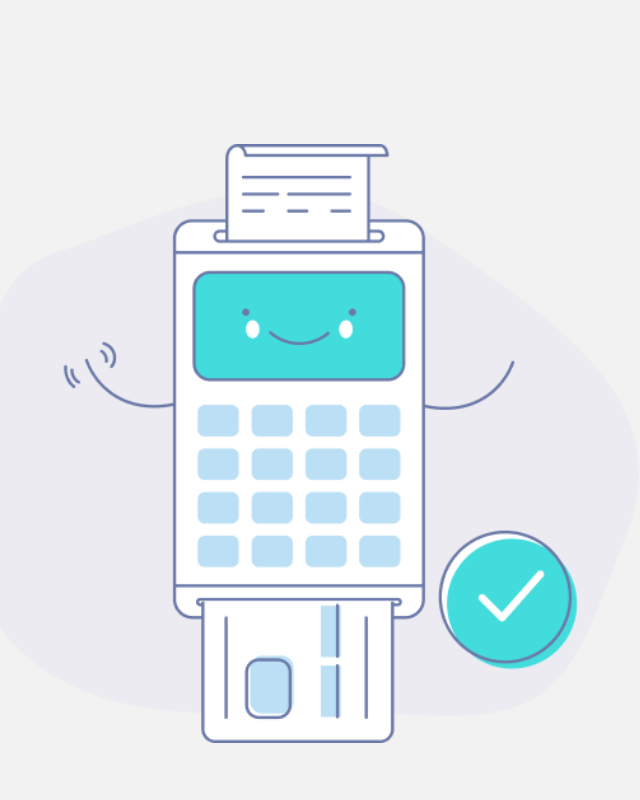
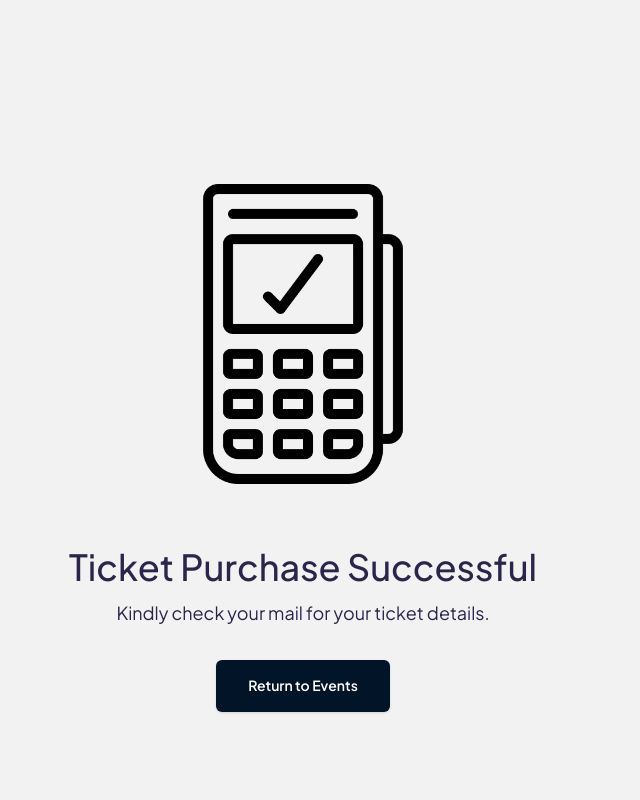
Before and after one commit to Allin-Technologies/tickets-frontend, a Next.js app: page /pay/success in a window 1280 px wide. Shown: the top 800 px of the page, without its empty margins (337-977 px from the left). Built offline with nearby package versions, Linux system fonts and the light colour scheme.

Commit message:
chore: changed ticket success image

```diff
--- a/src/app/(secondary footer)/pay/success/page.tsx
+++ b/src/app/(secondary footer)/pay/success/page.tsx
@@ -39,9 +39,9 @@ export default async function Page() {
         <Image
           src='/icons/success.png'
           alt=''
-          width={800}
-          height={300}
-          className='max-w-2xl w-full mx-auto'
+          width={300}
+          height={500}
+          className='max-sm:max-w-[200px] mx-auto'
         />
 
         <div className='flex flex-col items-center text-center space-y-6 lg:space-y-8'>
```
Also changed, not shown: public/icons/success.png, public/icons/successL.png (added).
